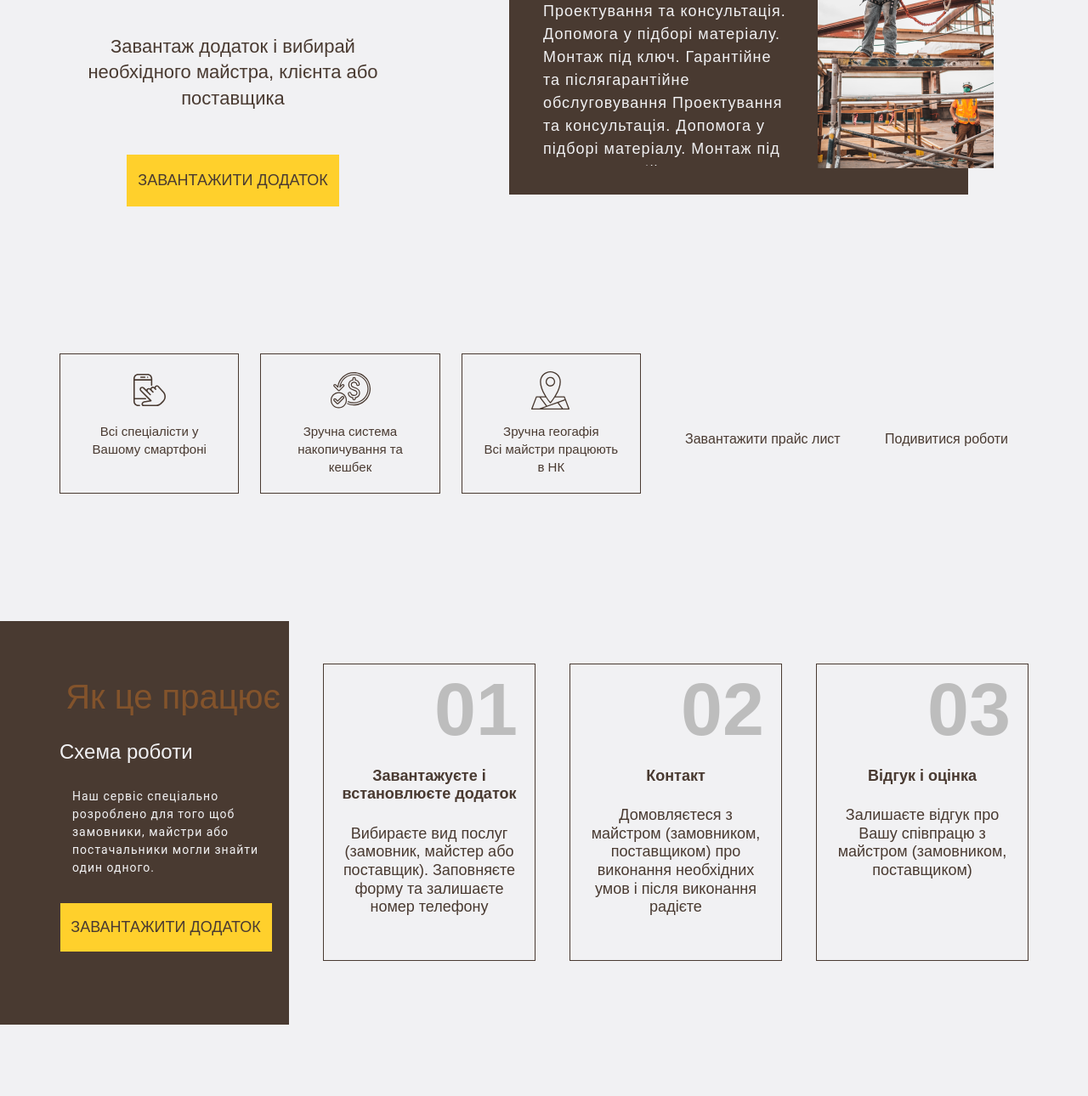
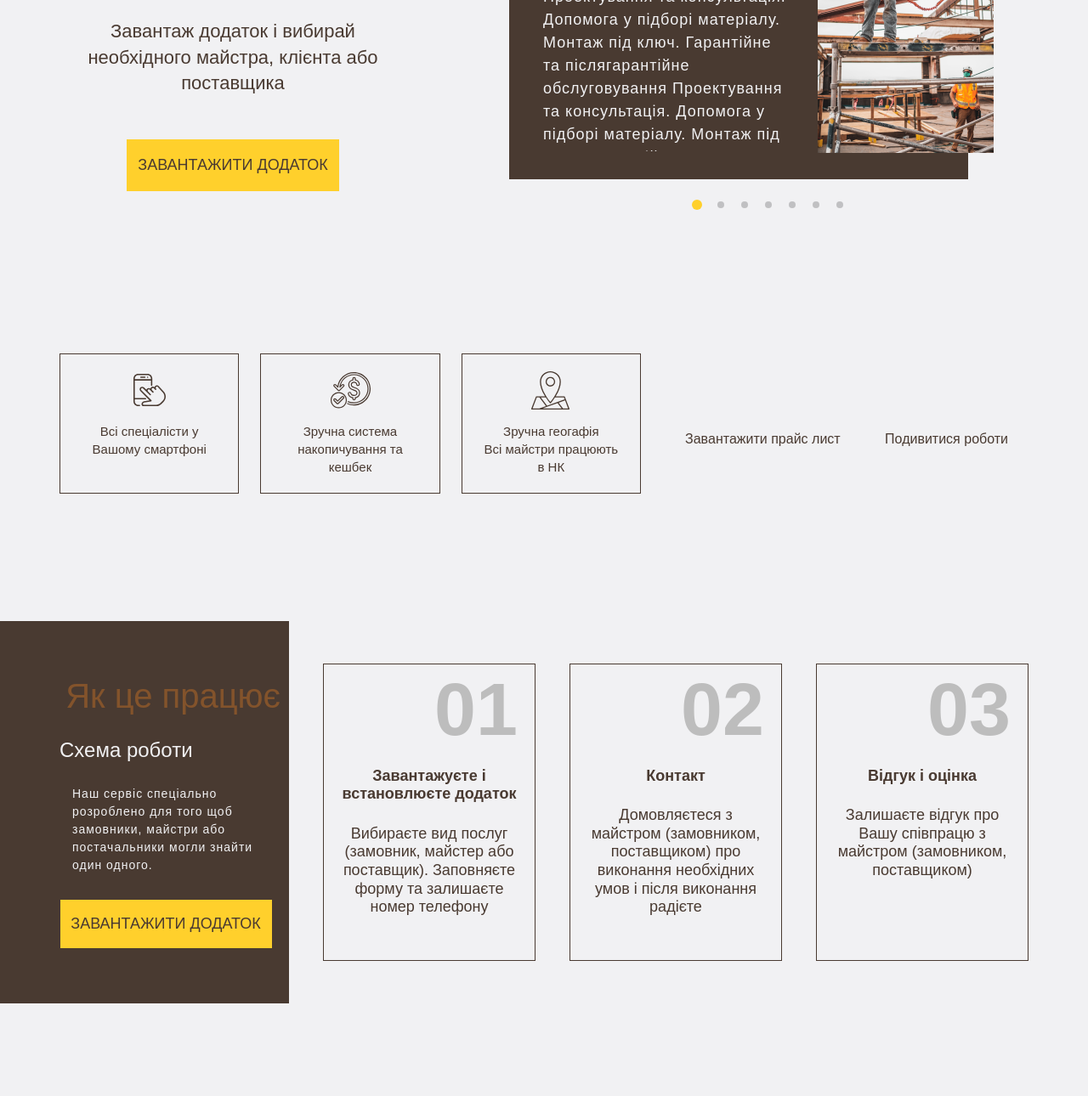
Before and after one commit to kosslanoss/tseh-7, a website: page app/index.html in a window 1280 px wide. Shown: the part 384-1674 px from the top of the page at 85% size. Drawn offline with nearby package versions, Linux system fonts and the light colour scheme; files that its build step writes are made by us from their sources; files whose address does not match are found by name; a web font is replaced by a local one.

Commit message:
fixed hero-slider

```diff
--- a/app/index.html
+++ b/app/index.html
@@ -43,7 +43,7 @@
               </a>
             </li>
             <li class="menu__item">
-              <a class="menu__link" href="#">
+              <a class="menu__link" href="#specialists">
                 СПЕЦІАЛІСТИ
               </a>
             </li>
@@ -299,7 +299,7 @@
         </div>
       </div>
     </section>
-    <section class="specialists section">
+    <section class="specialists section" id="specialists">
       <div class="container">
 
       </div>
--- a/app/js/main.js
+++ b/app/js/main.js
@@ -26,6 +26,7 @@ $(function(){
     pagination: {
       el: '.swiper-pagination',
       type: 'bullets',
+      clickable: true
     },
   });
 
--- a/app/scss/_libs.scss
+++ b/app/scss/_libs.scss
@@ -1,3 +1,4 @@
 @import '../../node_modules/slick-carousel/slick/slick.css';
-@import '../../node_modules/swiper/swiper.scss'
-// @import '../../node_modules/swiper/swiper-bundle.css'  цей треба
+@import '../../node_modules/swiper/swiper.scss';
+@import '../../node_modules/swiper/modules/pagination/pagination.scss'
+// @import '../../node_modules/swiper/swiper-bundle.min.css'
--- a/app/scss/index-page/_about.scss
+++ b/app/scss/index-page/_about.scss
@@ -8,11 +8,11 @@
   &__content {
     max-width: 320px;
     width: 100%;
-    height: 475px;
+    height: 450px;
     background-color: $dark;
     color: $light;
     position: absolute;
-    padding: 45px 10px 70px 50px;
+    padding: 45px 10px 50px 50px;
     top: -50px;
     left: -50px;
     display: flex;
@@ -24,7 +24,7 @@
       position: absolute;
       max-width: 300px;
       width: 100%;
-      height: 475px;
+      height: 450px;
       background-color: $dark;
       right: 269px;
       top: 0;
@@ -42,7 +42,6 @@
 
   &__text {
     max-width: 250px;
-    font-family: $roboto;
     font-size: 14px;
     line-height: 1.5;
     letter-spacing: 1px;
--- a/app/scss/index-page/_hero.scss
+++ b/app/scss/index-page/_hero.scss
@@ -39,12 +39,23 @@
   width: 60%;
 }
 
-// .swiper-pagination-bullet {
-//  background-color: $firm;
-//   border-radius: 50%;
-//   width: 8px;
-//   height: 8px;
-// }
+.swiper-slide {
+  height: 390px;
+}
+
+.swiper-pagination-bullet {
+  margin: 10px;
+}
+
+.swiper-pagination-bullet-active {
+  background-color: $accent;
+  transform: scale3d(1.5, 1.5, 1.5);
+}
+
+.swiper-horizontal>.swiper-pagination-bullets .swiper-pagination-bullet,
+.swiper-pagination-horizontal.swiper-pagination-bullets .swiper-pagination-bullet {
+  margin: 0 var(--swiper-pagination-bullet-horizontal-gap, 10px);
+}
 
 .hero-item {
   max-width: 460px;
```
Also changed, not shown: app/js/main.min.js.
